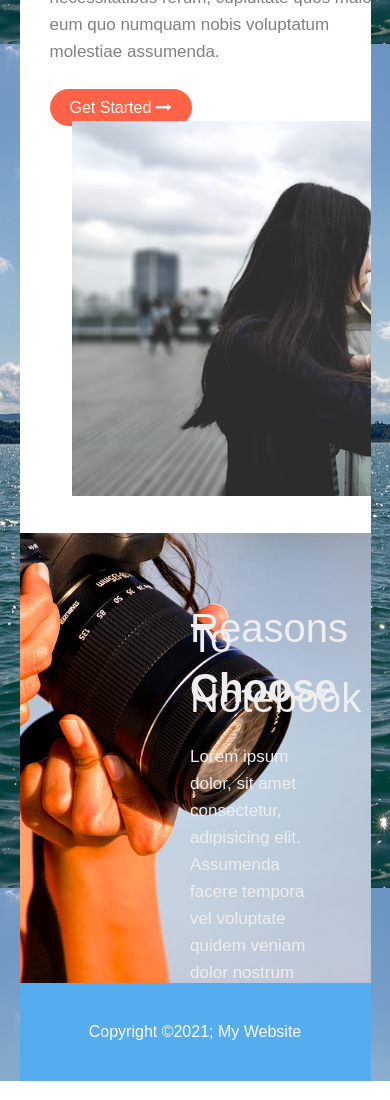
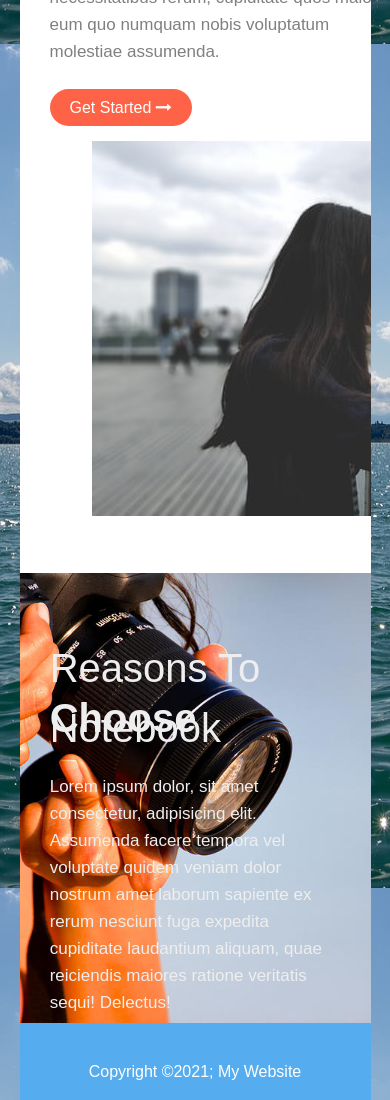
Before and after one commit to Afsana-Queen/Afsana-Queen.github.io, a plain HTML site: page Basic layout/layout.html in a window 390 px wide. Shown: the part 800-1900 px from the top of the page. Drawn offline with Linux system fonts and the light colour scheme; a web font is replaced by a local one.

Commit message:
Update style.css

```diff
--- a/Basic layout/style.css
+++ b/Basic layout/style.css
@@ -69,8 +69,9 @@ h2.top {
   display: flex;
   align-content: center;
   align-items: center;
-  min-height: 60vh;
+  min-height: 70vh;
   color: gray;
+  padding-left: 10px;
 }
 
 .main {
@@ -91,7 +92,8 @@ h2.top {
 #right-image {
   float: right;
   width: 30%;
-  margin-right: 200px;
+  margin-right: 160px;
+  padding: 20px;
 }
 
 .right-side {
@@ -153,14 +155,10 @@ h2.top {
   }
   .main {
     width: 100%;
-<<<<<<< HEAD
-  }
-=======
-   }
->>>>>>> 96dd412b17fe88378357f8c08aaa289278bcd82a
+    }
   .side-content {
     flex-direction: column;
     height: 600px;
-    width: 100%;
+    width: 80%;
   }
 }
```
